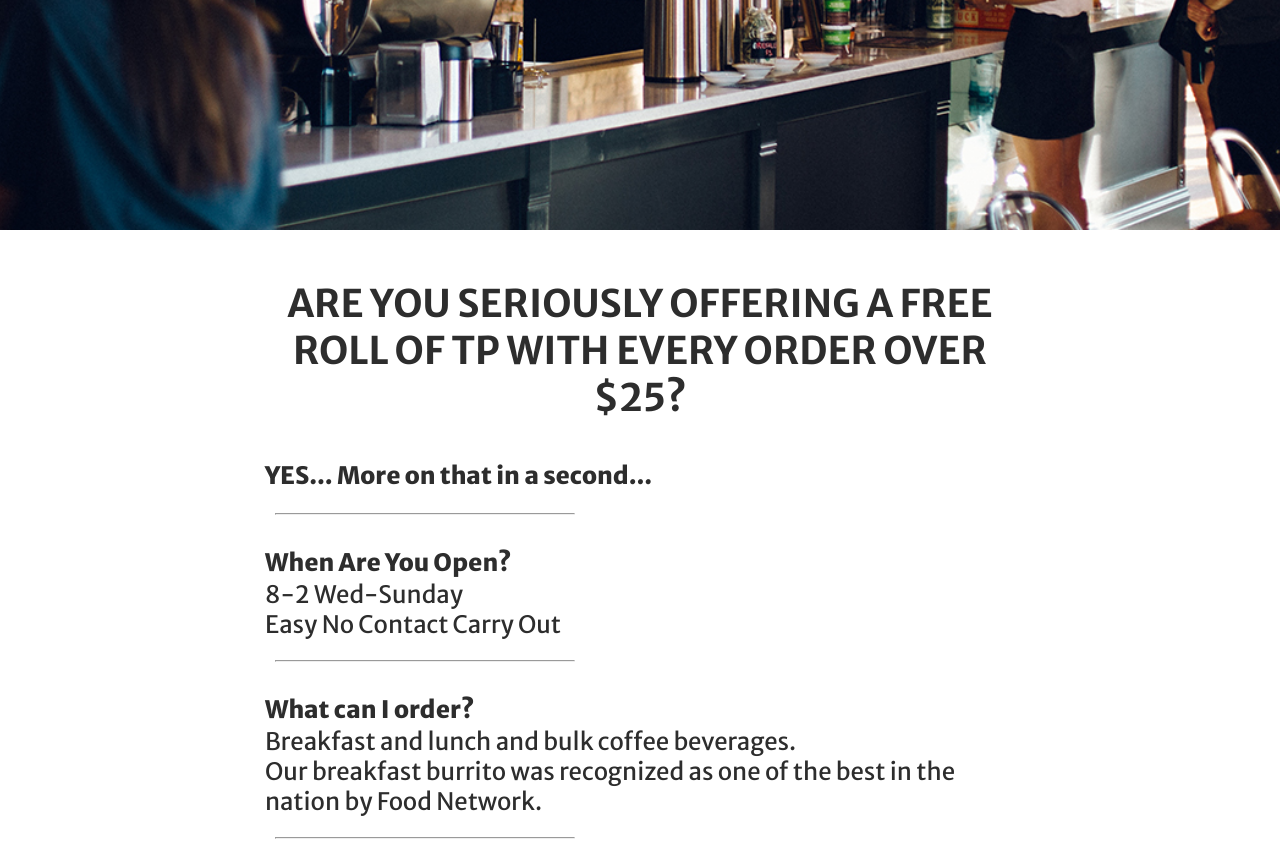
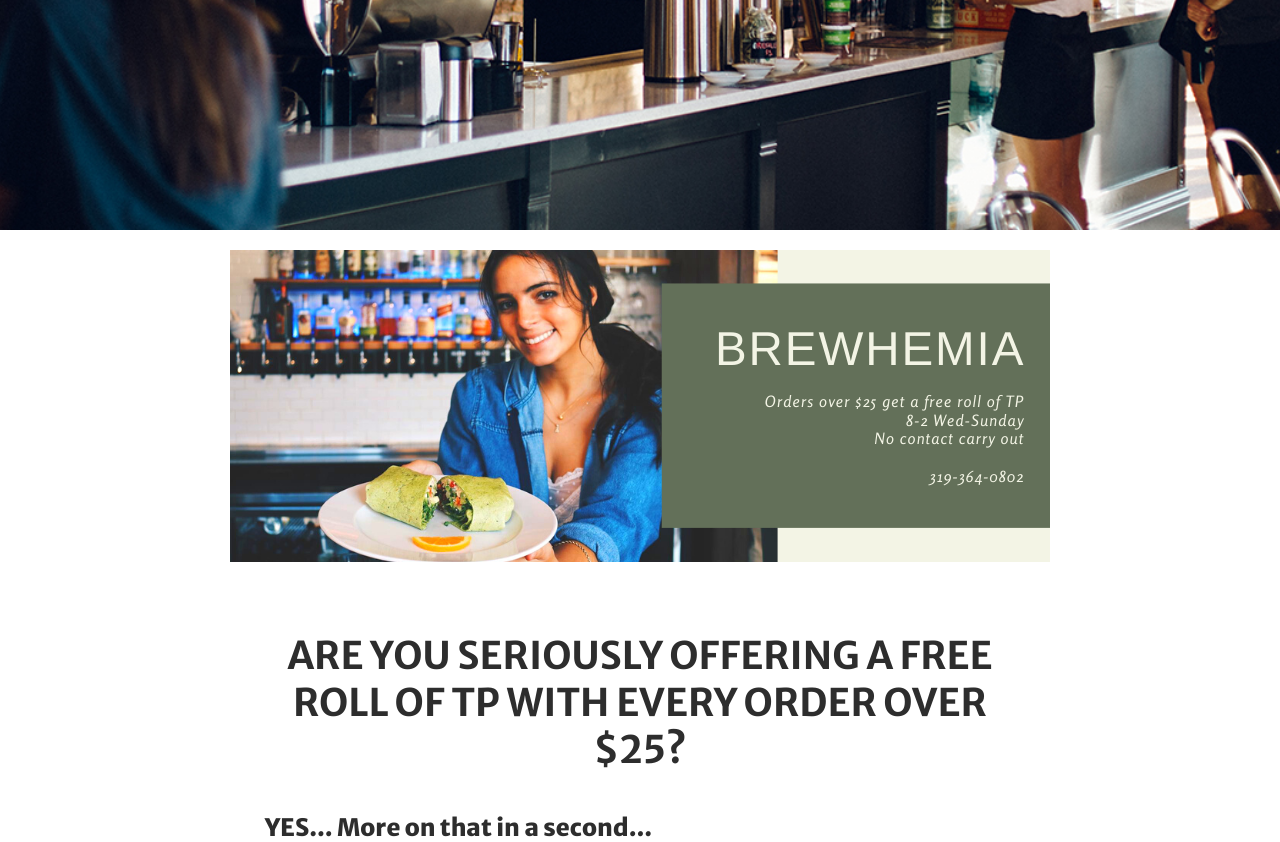
Before and after one commit to welbinator/brewhemia, a PHP site: page / in a window 1280 px wide. Shown: the part 644-1486 px from the top of the page. Run offline with PHP 8.4, Linux system fonts and the light colour scheme; some libraries are stand-ins or nearby versions.

Commit message:
added ad image

```diff
--- a/assets/css/styles.css
+++ b/assets/css/styles.css
@@ -239,7 +239,15 @@ section.tagline p {
 section.about {
 	background: white;
 }
-
+section.ad {
+	display: flex;
+	justify-content: center;
+	background: white;
+	padding: 20px;
+}
+.ad img {
+	max-width: 100%;
+}
 footer {
 	background: #232323;
 
@@ -304,9 +312,7 @@ footer a {
 		margin: auto;
 	}
 	section.hero img {
-
 		height: 774px;
-
 	}
 	.about-inner {
 		display: flex;
@@ -325,7 +331,6 @@ footer a {
 		border-bottom: 1px solid black;
 		padding-bottom: 15px;
 	}
-
 
 	.menu-icon {
 		display: none;
--- a/index.php
+++ b/index.php
@@ -1,17 +1,19 @@
 <?php include "includes/header.php" ?>
+
+
     <section class="hero">
         <img src="assets/images/brewhemia-hero.jpg">
+    </section>
 
+    <section class="ad">
+    <img src="/assets/images/brewhemia-free-tp.png" alt="">
     </section>
     <section class="covid">
         <?php include "includes/covid.php" ?>
     </section>
+
     <section class="features">
-
         <div class="container">
-
-
-
             <div class="features-container">
              <div class="feature"><img src="assets/images/bottles-dark.jpg"><h2><a href="/about-us">ABOUT US</a></h2></div>
              <div class="feature"><img src="assets/images/grilled-cheese-and-soup-thumb.jpg"><h2><a href="/menu">MENU</a></h2></div>
@@ -19,5 +21,9 @@
             </div>
         </div><!-- container -->
     </section>
-    <section class="tagline"><p>COFFEE • ESPRESSO • BEER • WINE • SPIRITS • FOOD</p></section>
+
+    <section class="tagline">
+        <p>COFFEE • ESPRESSO • BEER • WINE • SPIRITS • FOOD</p>
+    </section>
+
     <?php include "includes/footer.php" ?>
```
Also changed, not shown: assets/images/brewhemia-free-tp.png (added). Lines whose indentation alone changed are shown as unchanged.
